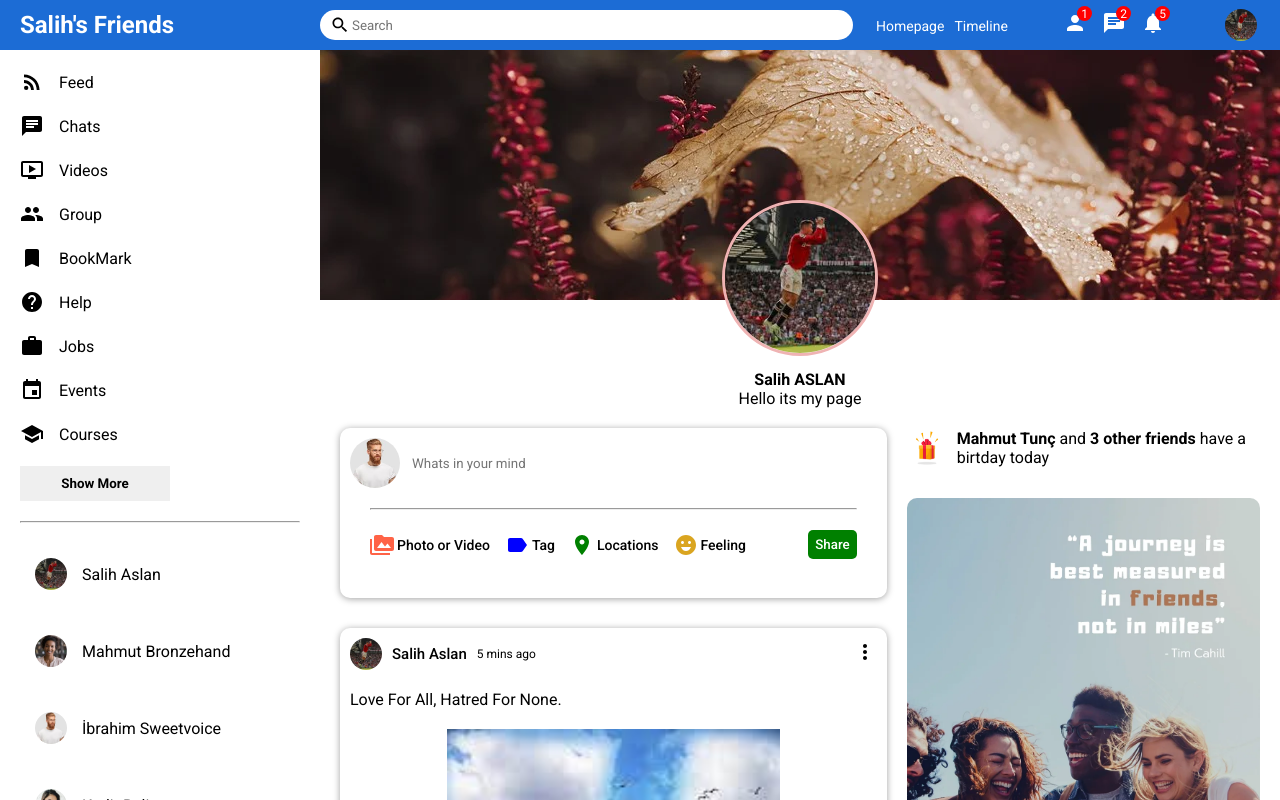
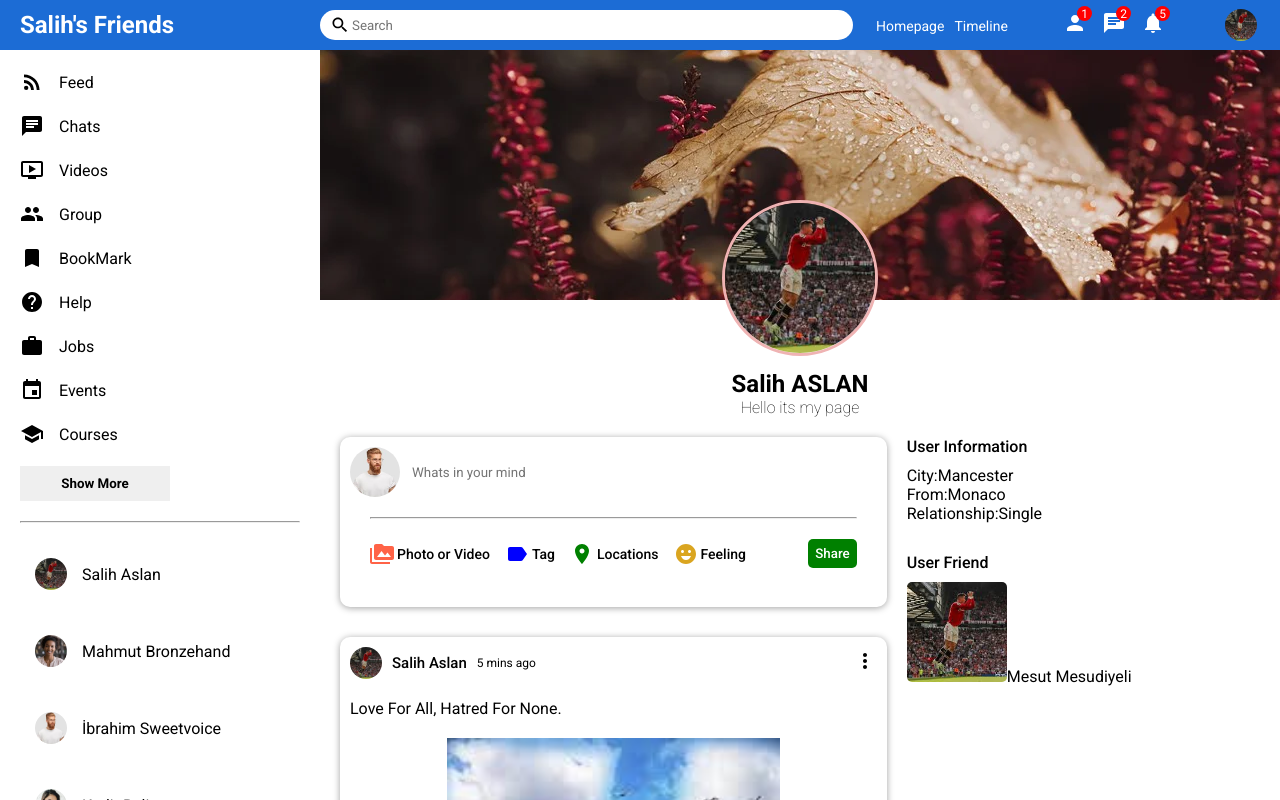
Before and after one commit to muhammetsalihaslan/SocialMediaApp, a React (Create React App) app in the folder socialmediapp/: page / in a window 1280 px wide. Shown: the top 800 px of the page. Built offline with nearby package versions, Linux system fonts and the light colour scheme.

Commit message:
rghtbar css profile

```diff
--- a/socialmediapp/src/components/rightbar/Rightbar.jsx
+++ b/socialmediapp/src/components/rightbar/Rightbar.jsx
@@ -3,11 +3,12 @@
 import Online from "../online/Online";
 
 
-const Rightbar = () => {
-    return(
-        <div className="rightbar">
-            <div className="rightbarWrapper">
-                <div className="birthdayContainer">
+const Rightbar = ({profile}) => {
+
+    const HomeRightbar = () => {
+        return (
+            <>
+              <div className="birthdayContainer">
                     <img className="birthdayImg" src="assets/share/7.jpeg" alt="" />
                     <span> <b>Mahmut Tunç</b>  and <b>3 other friends</b>  have a birtday today</span>
                 </div>
@@ -22,6 +23,47 @@
 
 
                 </ul>
+
+
+            </>
+        );
+    };
+
+    const ProfileRightbar = () => {
+        return (
+            <>
+            <h4 className="rightbarTitle">
+                User Information
+            </h4>
+            <div className="rightbarInfo">
+                <div className="rightbarInfoItem">
+                    <span className="rightbarInfoKey">City:</span>
+                    <span className="rightbarInfoKey">Mancester</span>
+                </div>
+                <div className="rightbarInfoItem">
+                    <span className="rightbarInfoKey">From:</span>
+                    <span className="rightbarInfoKey">Monaco</span>
+                </div>
+                <div className="rightbarInfoItem">
+                    <span className="rightbarInfoKey">Relationship:</span>
+                    <span className="rightbarInfoKey">Single</span>
+                </div>
+            </div>
+
+            <h4 className="rightbarTitle">User Friend</h4>
+            <div className="rightbarFollowings">
+                <div className="rightbarFollowing">
+                    <img src="assets/person/1.jpeg" alt="" className="rightbarFollowingImg" />
+                    <span className="rightbarFollowingName">Mesut Mesudiyeli</span>
+                </div>
+            </div>
+            </>
+         )
+    }
+    return(
+        <div className="rightbar">
+            <div className="rightbarWrapper">
+               <ProfileRightbar/>
             </div>
 
         </div>
--- a/socialmediapp/src/components/rightbar/rightbar.css
+++ b/socialmediapp/src/components/rightbar/rightbar.css
@@ -39,3 +39,20 @@
     list-style: none;
 
 }
+
+.rightbarTitle{
+    font-size: 18;
+    font-weight: 500;
+    margin-bottom: 10px;
+}
+
+.rightbarInfo{
+    margin-bottom: 30px;
+}
+
+.rightbarFollowingImg{
+    width: 100px;
+    height: 100px;
+    object-fit:cover;
+    border-radius: 5px;
+}
--- a/socialmediapp/src/pages/profile/Profile.jsx
+++ b/socialmediapp/src/pages/profile/Profile.jsx
@@ -27,7 +27,7 @@
         </div>
         <div className="profileRightBottom">
         <Feed/>
-        <Rightbar/>
+        <Rightbar profile/>
 
         </div>
      </div>
--- a/socialmediapp/src/pages/profile/profile.css
+++ b/socialmediapp/src/pages/profile/profile.css
@@ -38,6 +38,14 @@
 
 }
 
+.profileInfoName{
+    font-size: 24px;
+}
+
+.profileInfoDesc{
+    font-weight: 300;
+}
+
 .profileRightBottom{
     display: flex;
 }
```
